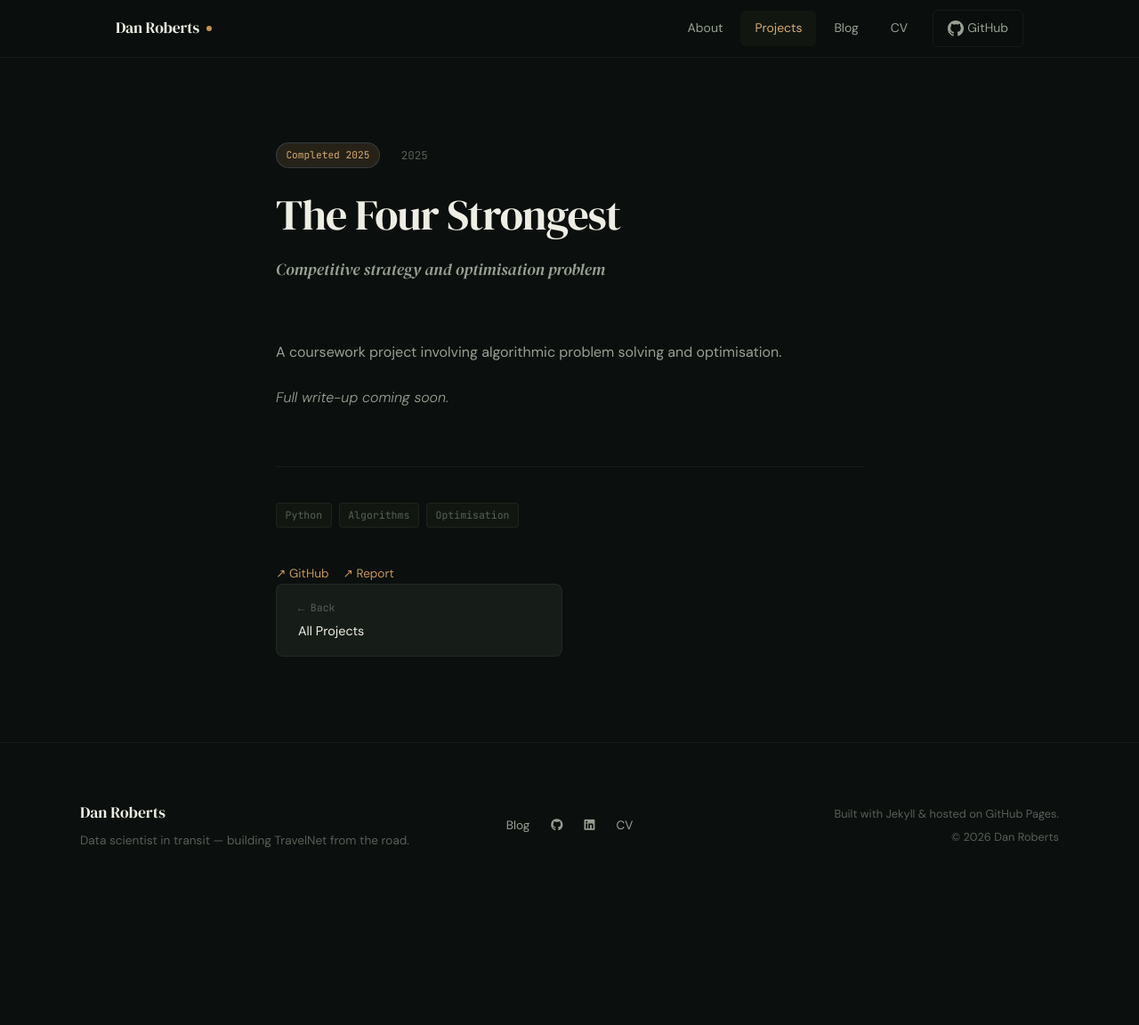
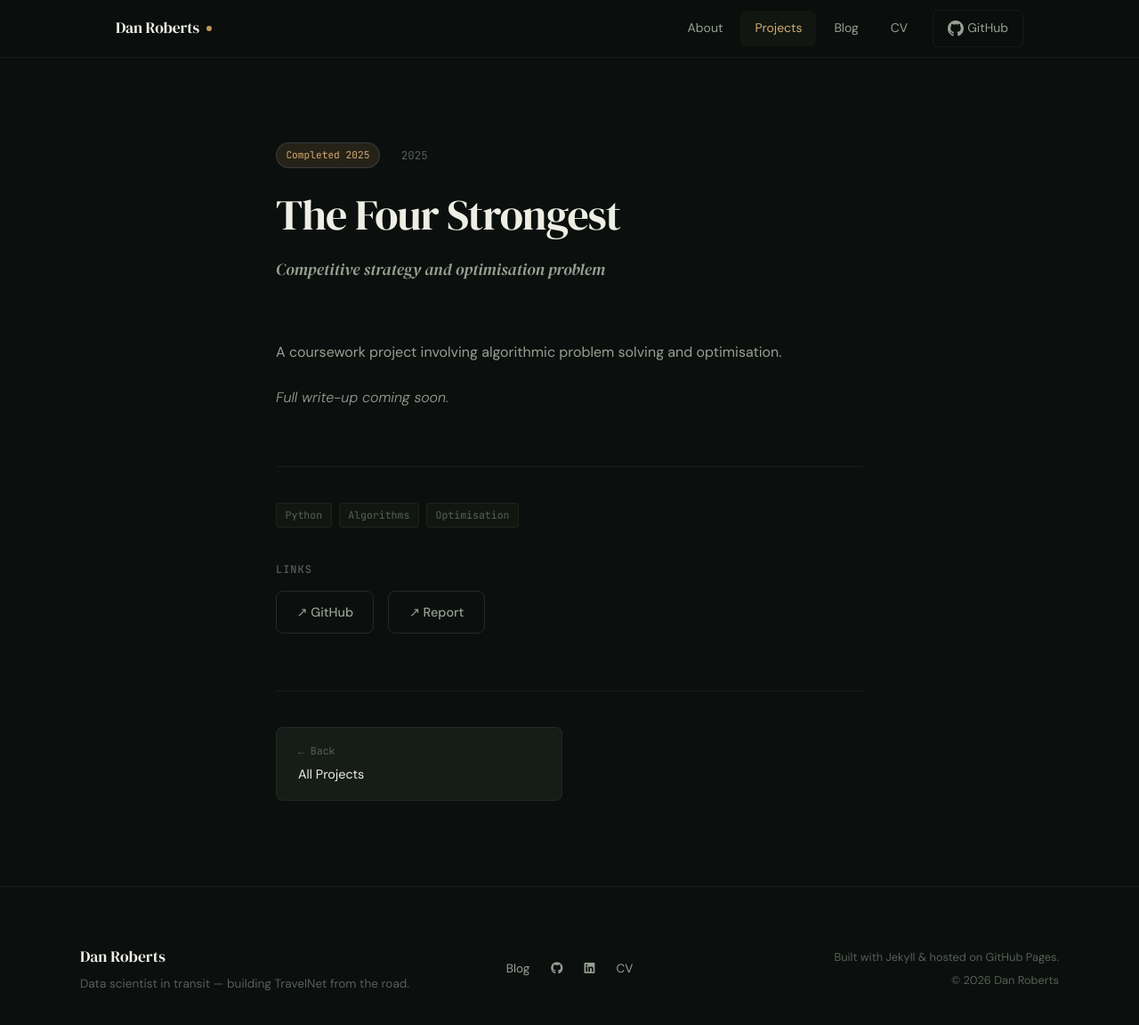
Before and after one commit to danielroberts20/danielroberts20.github.io, a Jekyll site: the page built from _projects/the-four-strongest.md, in a window 1280 px wide and 1182 px high. Shown: the top 1152 px of the window at 89% size. Built offline with Jekyll 4.4.1, drawn with Linux system fonts in a browser that asks for light colours.

Commit message:
Made links on project page larger and added spacing for back button

```diff
--- a/_layouts/project.html
+++ b/_layouts/project.html
@@ -29,19 +29,20 @@ layout: base
     </div>
     {% endif %}
 
-    <div class="project-links" style="margin-top: 2rem;">
+    <h4 class="project-page-links__heading">Links</h4>
+    <div class="project-page-links">
+      {% if page.demo %}
+        <a href="{{ page.demo }}" class="btn btn--primary" target="_blank" rel="noopener">↗ Live demo</a>
+      {% endif %}
       {% if page.github %}
-        <a href="{{ page.github }}" class="project-link" target="_blank" rel="noopener">↗ GitHub</a>
-      {% endif %}
-      {% if page.demo %}
-        <a href="{{ page.demo }}" class="project-link" target="_blank" rel="noopener">↗ Live demo</a>
+        <a href="{{ page.github }}" class="btn btn--secondary" target="_blank" rel="noopener">↗ GitHub</a>
       {% endif %}
       {% if page.pdf %}
-        <a href="{{ page.pdf }}" class="project-link" target="_blank" rel="noopener">↗ Report</a>
+        <a href="{{ page.pdf }}" class="btn btn--secondary" target="_blank" rel="noopener">↗ Report</a>
       {% endif %}
     </div>
 
-    <nav class="post-nav">
+    <nav class="post-nav project-page-nav">
       <a href="/projects/" class="post-nav__link post-nav__link--prev">
         <span class="post-nav__label">← Back</span>
         <span class="post-nav__title">All Projects</span>
--- a/assets/css/main.css
+++ b/assets/css/main.css
@@ -952,6 +952,30 @@ hr {
   margin-bottom: var(--space-xl);
 }
 
+.project-page-links__heading {
+  font-family: var(--font-mono);
+  font-size: 0.75rem;
+  font-weight: 500;
+  letter-spacing: 0.08em;
+  text-transform: uppercase;
+  color: var(--text-muted);
+  margin-top: var(--space-xl);
+  margin-bottom: var(--space-md);
+}
+
+.project-page-links {
+  display: flex;
+  flex-wrap: wrap;
+  gap: var(--space-md);
+  margin-bottom: var(--space-xl);
+}
+
+.project-page-nav {
+  margin-top: var(--space-2xl);
+  padding-top: var(--space-xl);
+  border-top: 1px solid var(--border);
+}
+
 .post-nav {
   display: grid;
   grid-template-columns: 1fr 1fr;
```
